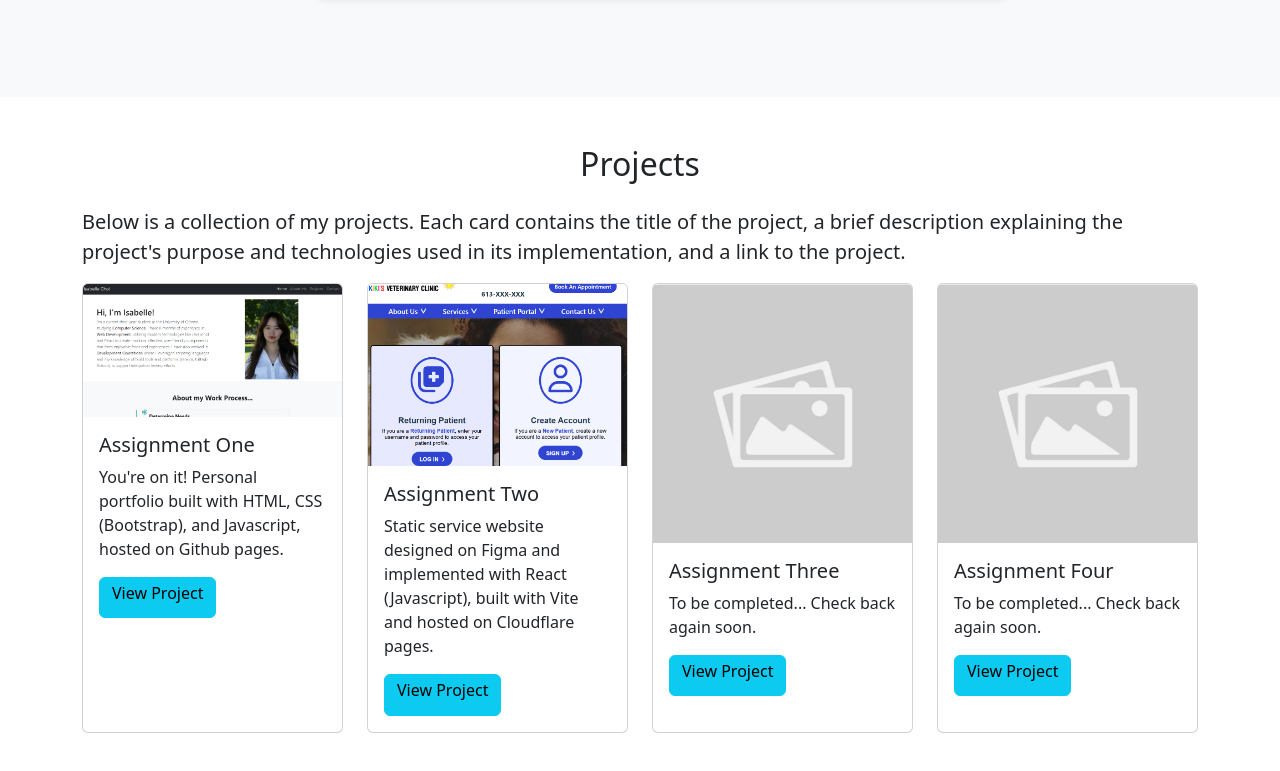
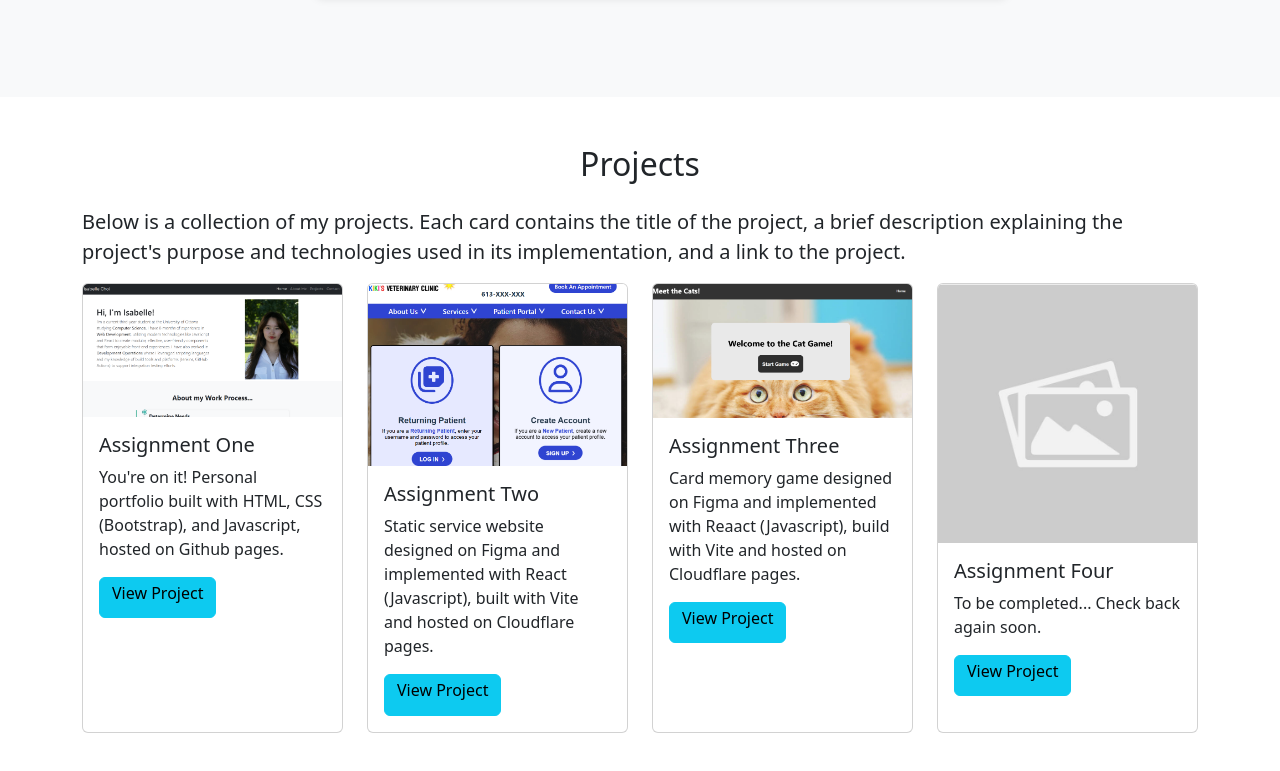
Before and after one commit to choiIsabelle/choiisabelle.github.io, a website: page index.html in a window 1280 px wide. Shown: the part 1394-2165 px from the top of the page. Drawn offline with nearby package versions, Linux system fonts and the light colour scheme.

Commit message:
add A3 img and link

```diff
--- a/index.html
+++ b/index.html
@@ -198,11 +198,11 @@
       </div>
       <div class="col">
         <div class="card h-100">
-          <img src="./src/placeholder.png" class="card-img-top" alt="Project 3">
+          <img src="./src/A3_img.png" class="card-img-top" alt="Project 3">
           <div class="card-body">
             <h5 class="card-title">Assignment Three</h5>
-            <p class="card-text">To be completed... Check back again soon.</p>
-            <a href="https://github.com/choiIsabelle" rel="noopener noreferrer" target="_blank" class="btn btn-info"><h6>View Project</h6></a>
+            <p class="card-text">Card memory game designed on Figma and implemented with Reaact (Javascript), build with Vite and hosted on Cloudflare pages.</p>
+            <a href="https://seg3125-a3.pages.dev/" rel="noopener noreferrer" target="_blank" class="btn btn-info"><h6>View Project</h6></a>
 
           </div>
         </div>
```
Also changed, not shown: src/A3_img.png (added).
